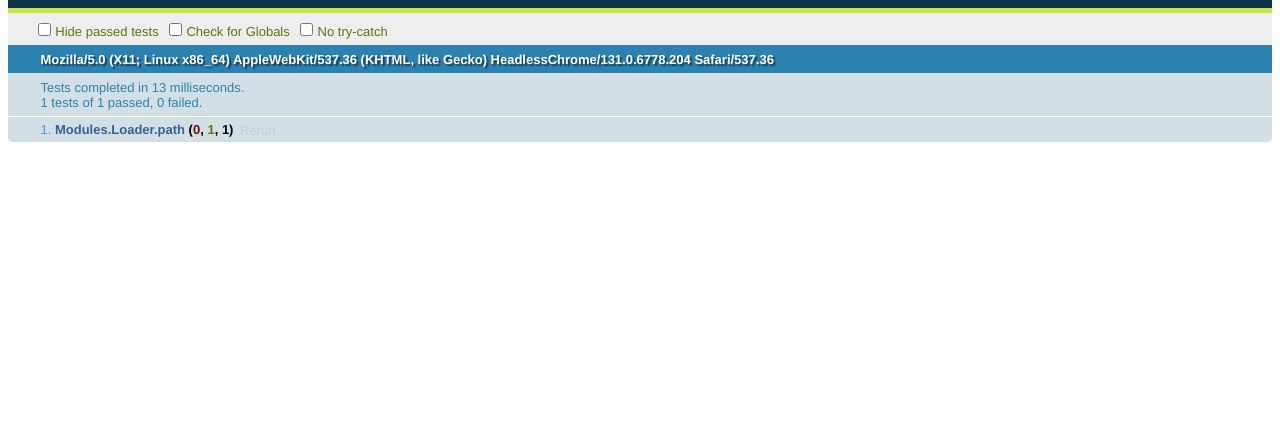
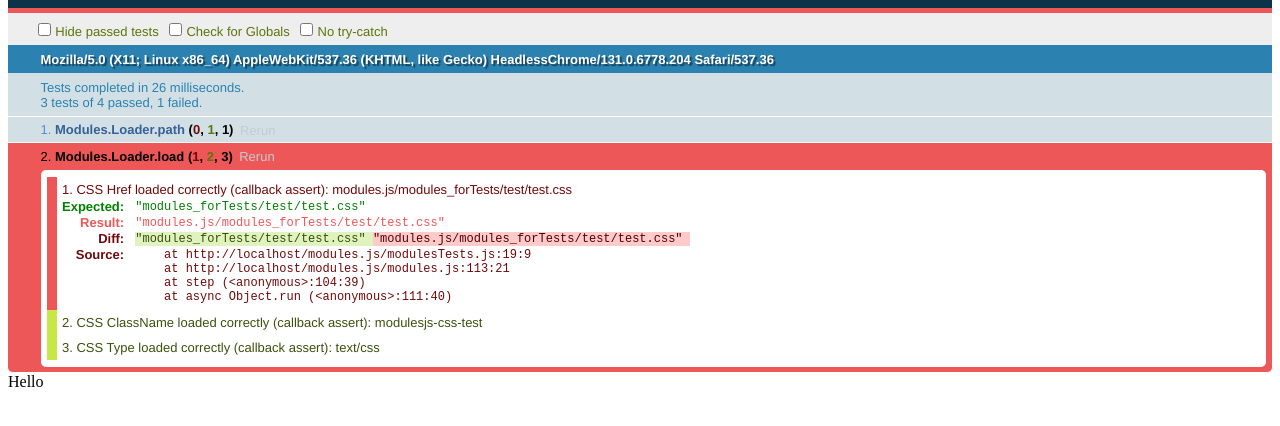
Before and after one commit to trukhinyuri/modules.js, a plain HTML site: page modules.js/testsResult.html in a window 1280 px wide. Shown: the part 48-474 px from the top of the page. Drawn offline with Linux system fonts and the light colour scheme.

Commit message:
Tests for Modules.Loader.load (CSS)

```diff
--- a/modules.js/modulesTests.js
+++ b/modules.js/modulesTests.js
@@ -2,7 +2,31 @@
 test("Modules.Loader.path", function() {
     var path = "modules_forTests";
     var loader = new Modules.Loader(path);
-    ok(loader.path == path, "Loader.path is set correctly");
+    equal(loader.path, path, "Loader.path is set correctly: " + path);
+});
+test("Modules.Loader.load", function() {
+    var path = "modules_forTests";
+    var loader = new Modules.Loader(path);
+    var moduleName = "test";
+    var modulePath = path + "/" + moduleName + "/" + moduleName;
+    stop();
+    loader.load(moduleName,"loadTest", function(){
+        var modulesCSSprefix = "modulesjs-css-";
+        var cssLoaded = document.getElementsByClassName(modulesCSSprefix + moduleName);
+        var loadedCSSHrefWithHost = cssLoaded[0].href;
+        var actualLoadedCSSHref = loadedCSSHrefWithHost.replace(window.location.host + "/", "").replace("http://", "").replace("https://","");
+        var expectedCSSHref = modulePath + ".css";
+        equal(actualLoadedCSSHref, expectedCSSHref, "CSS Href loaded correctly (callback assert): " + actualLoadedCSSHref);
+        var actualLoadedCSSClassName = cssLoaded[0].className;
+        var expectedCSSClassName = modulesCSSprefix + moduleName;
+        equal(actualLoadedCSSClassName, expectedCSSClassName, "CSS ClassName loaded correctly (callback assert): " + actualLoadedCSSClassName);
+        var actualLoadedCSSType = cssLoaded[0].type;
+        var expectedCSSType = "text/css";
+        equal(actualLoadedCSSType, expectedCSSType, "CSS Type loaded correctly (callback assert): " + actualLoadedCSSType);
+//    css.type = "text/css";
+//    css.rel = "stylesheet";
+        start();
+    });
 });
 
 //    loader.path = "custom error path";
--- a/modules.js/testsResult.html
+++ b/modules.js/testsResult.html
@@ -10,9 +10,6 @@
 </head>
 <body>
     <div id="qunit"></div>
-    <div class="header"></div>
-    <div class="content"></div>
-    <div class="footer"></div>
-
+    <div class="loadTest"></div>
 </body>
 </html>
```
